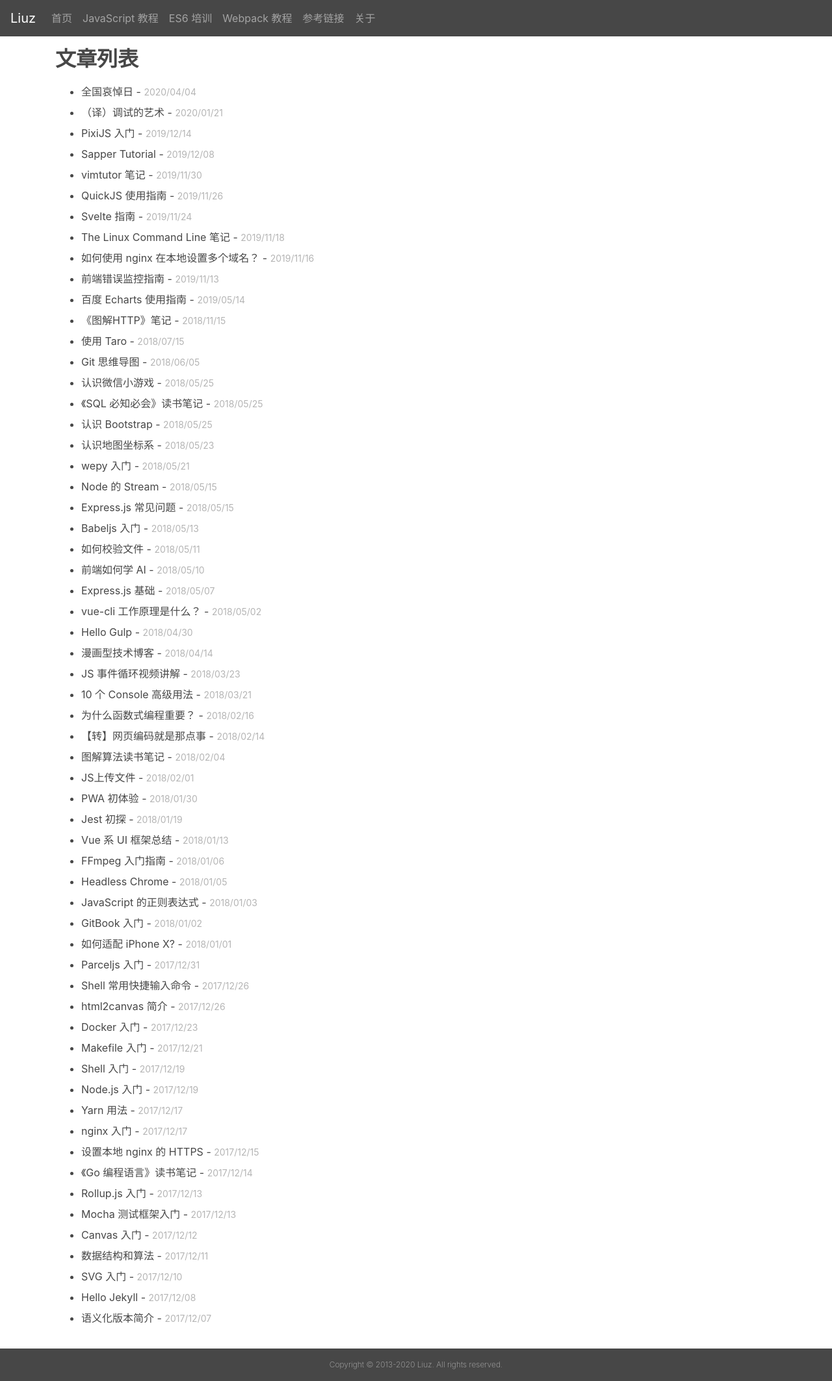
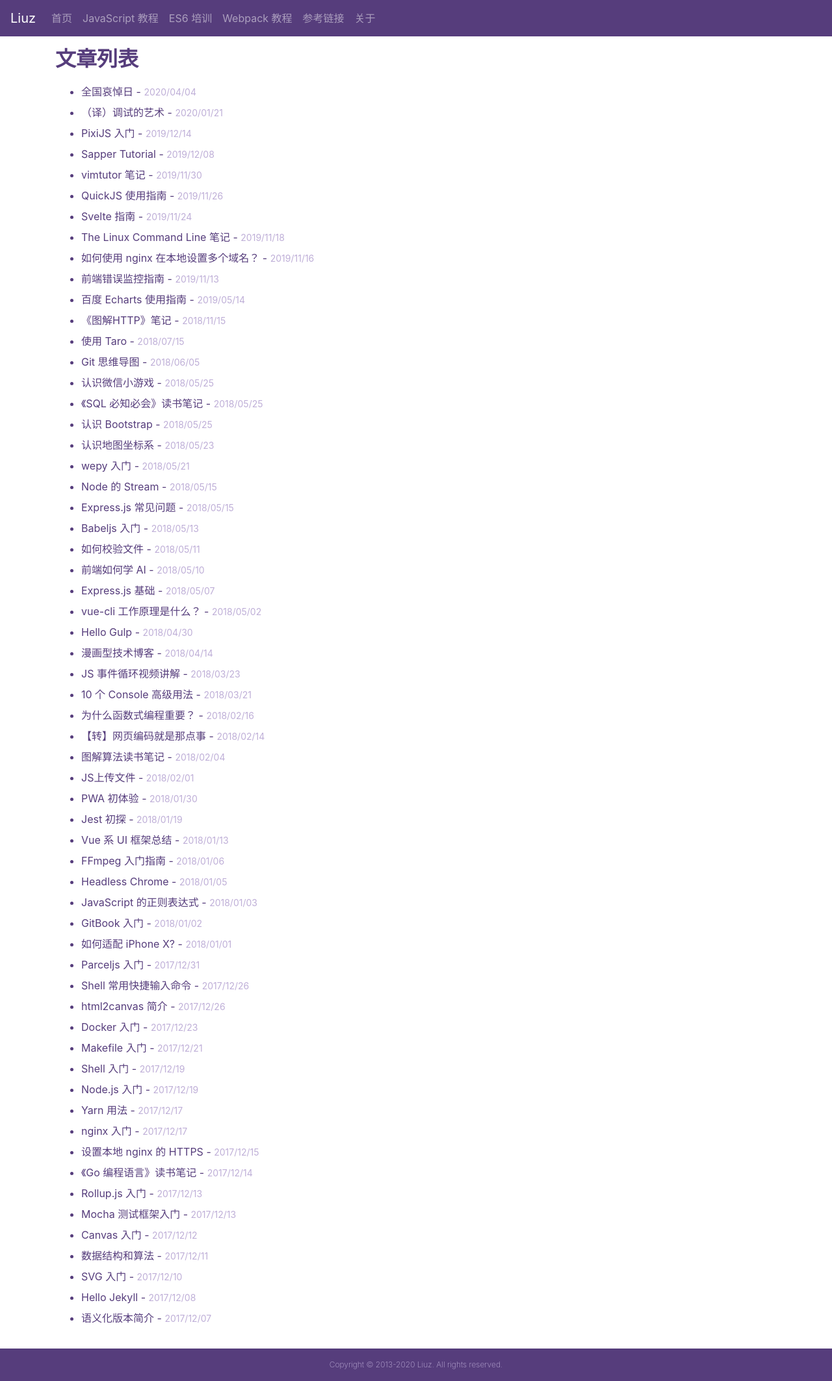
Before and after one commit to liuzhuan/liuzhuan.github.io, a Jekyll site: the page built from index.md, in a window 1280 px wide. Shown: the whole page at 65% size. Built offline with Jekyll 4.4.1, drawn with Linux system fonts in a browser that asks for light colours; nearby versions of some CDN libraries; comment, search, counter and statistics services are not loaded.

```diff
--- a/_layouts/default.html
+++ b/_layouts/default.html
@@ -1,5 +1,5 @@
 <!DOCTYPE html>
-<html lang="en" class="gray">
+<html lang="en">
 {% include head.html %}
 <body>
     {% include header.html %}
```
